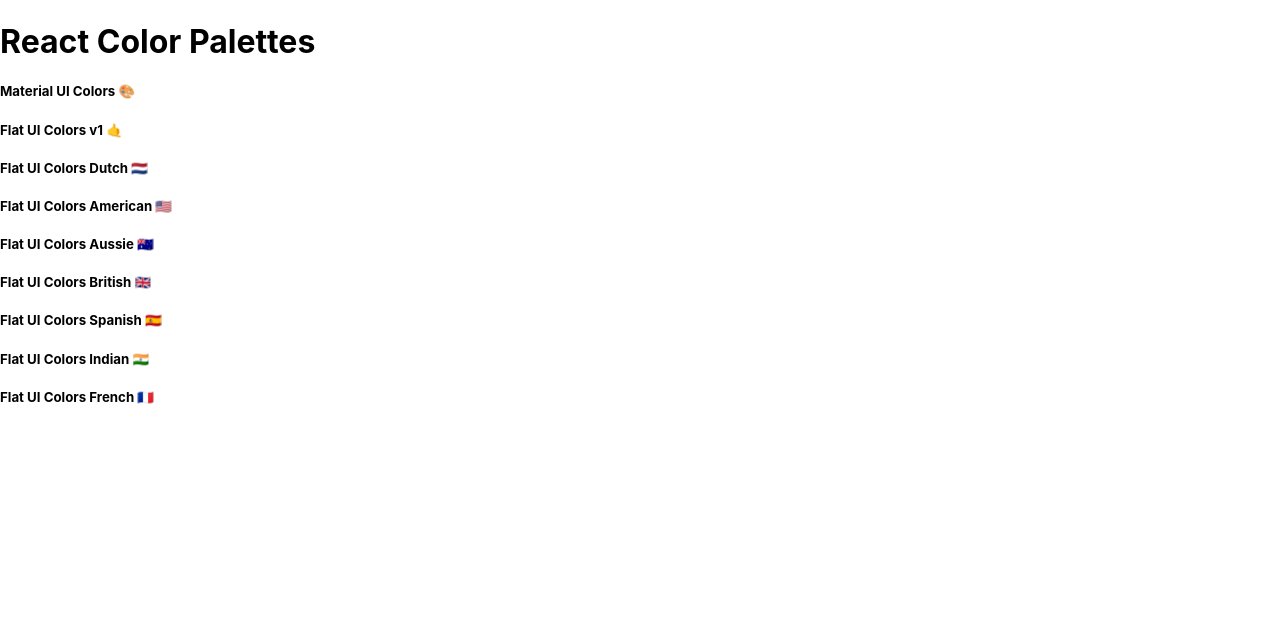
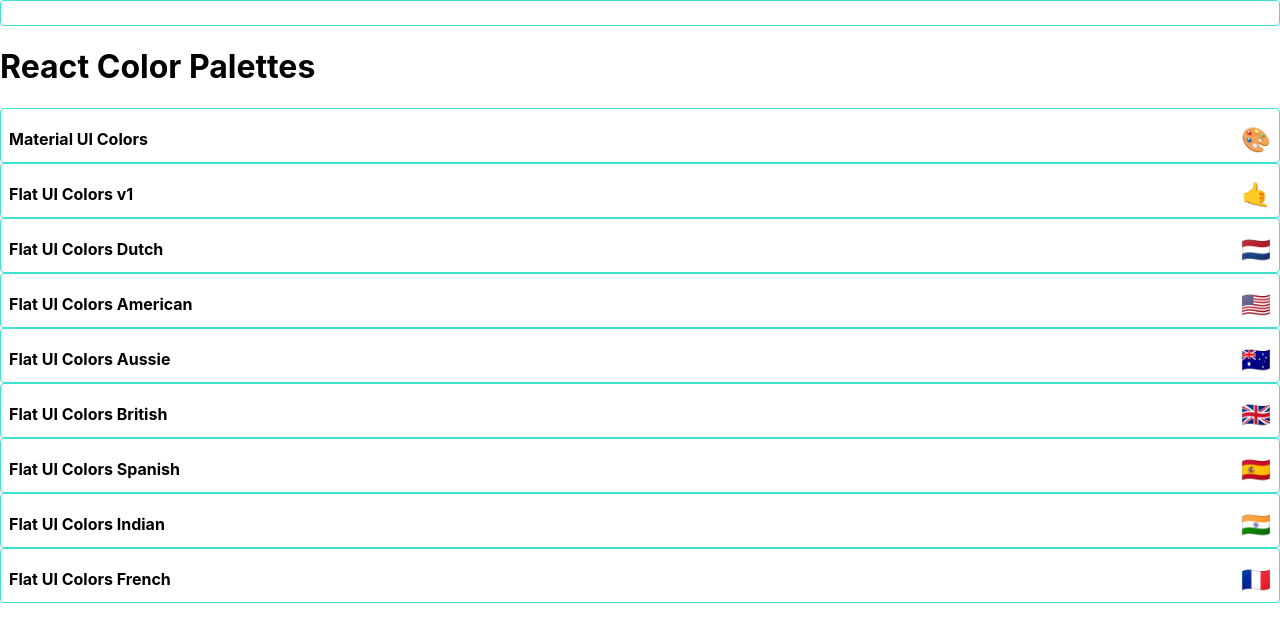
Before and after one commit to yunshine/React-Color-Palettes, a React (Create React App) app: page / in a window 1280 px wide. Shown: the top 642 px of the page. Built offline with nearby package versions, Linux system fonts and the light colour scheme.

Commit message:
Started styling the minipalette without the colorboxes

```diff
--- a/src/MiniPalette.js
+++ b/src/MiniPalette.js
@@ -4,16 +4,33 @@
 
 const styles = {
   root: {
-
+    backgroundColor: "white",
+    border: "1px solid turquoise",
+    borderRadius: "4px",
+    padding: "0.5rem",
+    position: "relative",
+    overflow: 'hidden',
+    "&:hover": {
+      cursor: "pointer"
+    }
   },
   colors: {
+    backgroundColor: "grey",
 
   },
   title: {
-
+    display: "flex",
+    justifyContent: "space-between",
+    alignItems: "center",
+    margin: "0",
+    color: "black",
+    paddingTop: "0.5rem",
+    fontSize: "1rem",
+    position: "relative",
   },
   emoji: {
-
+    marginLeft: "0.5rem",
+    fontSize: "1.5rem",
   }
 }
 
@@ -21,7 +38,7 @@
   const { classes, paletteName, emoji } = props;
 
   return (
-    <div className={`MiniPalette ${classes.root}`}>
+    <div className={classes.root}>
       <div className={classes.colors}></div>
   <h5 className={classes.title}>{paletteName} <span className={classes.emoji}>{emoji}</span></h5>
     </div>
```
